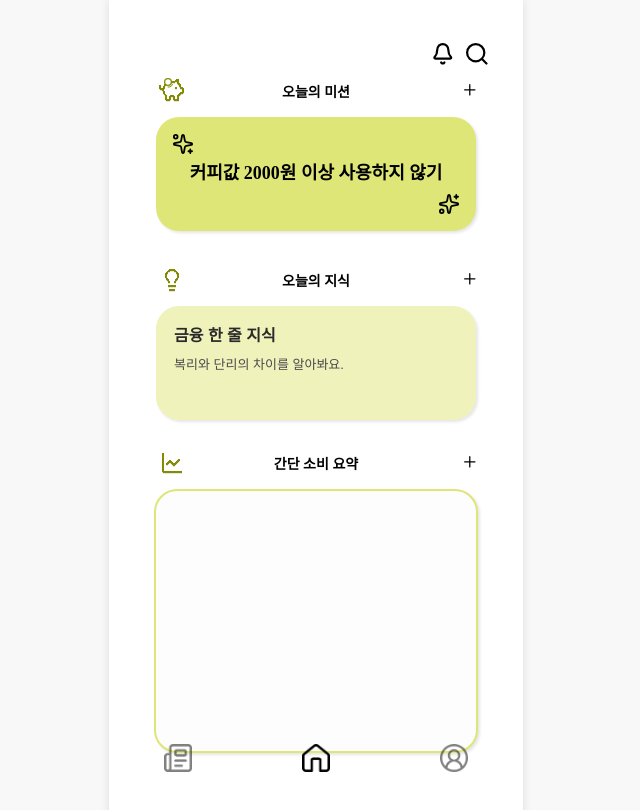
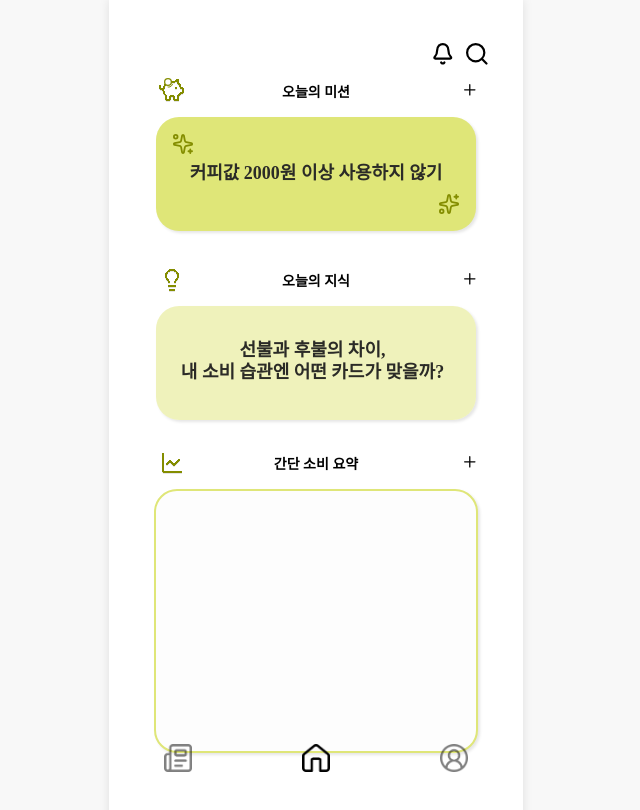
Before and after one commit to finhabit/finhabit_front, a React (Vite) app: page / in a window 1280 px wide. Shown: the top 810 px of the page, without its empty margins (324-964 px from the left). Built offline with nearby package versions, Linux system fonts and the light colour scheme.

Commit message:
[1104] 홈 디자인 수정

```diff
--- a/src/pages/finance/Finance.style.ts
+++ b/src/pages/finance/Finance.style.ts
@@ -133,17 +133,18 @@ export const CardBody = styled.div`
 `;
 
 export const CardTitle = styled.h3`
-  margin: 0;
-  font-size: 16px;
-  font-weight: 700;
-  color: #2a2a2a;
+  color: #2B2B27;
+  text-align: center;
+  font-family: Pretendard;
+  font-size: 18px;
+  font-weight: 600;
+  line-height: 1.2;
+  width: 100%;
+  max-width: 277px;
+  white-space: nowrap;
 `;
 
-export const CardDesc = styled.p`
-  margin: 0;
-  font-size: 13px;
-  color: #4a4a4a;
-`;
+
 
 export const Gap = styled.div``;
 
--- a/src/pages/finance/Finance.tsx
+++ b/src/pages/finance/Finance.tsx
@@ -12,7 +12,7 @@ import plusIcon from "../../assets/plus.svg";
 import {
     Screen, SafeArea, Header, HeaderSpacer, HeaderIcons, IconBtn, TopIcon,
     Section, TitleRow, Left, Right, TinyIcon, TinyPlus, TitleText,
-    CardKnowledge, CardQuiz, CardArchive, CardBody, CardTitle, CardDesc,
+    CardKnowledge, CardQuiz, CardArchive, CardBody, CardTitle,
     Gap, BottomSpacer
 } from "./Finance.style";
 
@@ -50,8 +50,8 @@ export default function Finance() {
 
                     <CardKnowledge>
                         <CardBody>
-                            <CardTitle>금융 한 줄 지식</CardTitle>
-                            <CardDesc>오늘은 복리와 단리의 차이를 알아봐요.</CardDesc>
+                            <CardTitle>선불과 후불의 차이,<br />
+                                내 소비 습관엔 어떤 카드가 맞을까?</CardTitle>
                         </CardBody>
                     </CardKnowledge>
 
@@ -72,8 +72,7 @@ export default function Finance() {
 
                     <CardQuiz>
                         <CardBody>
-                            <CardTitle>퀴즈: 예금 이자 계산</CardTitle>
-                            <CardDesc>연 3% 단리로 1,000,000원을 2년 맡기면 이자는?</CardDesc>
+                            <CardTitle>연 3% 단리로 1,000,000원을 <br />2년 맡기면 이자는?</CardTitle>
                         </CardBody>
                     </CardQuiz>
 
--- a/src/pages/home/Home.style.ts
+++ b/src/pages/home/Home.style.ts
@@ -122,7 +122,7 @@ export const DecorRight = styled.img`
 `;
 
 export const MissionText = styled.div`
-  color: #000;
+  color: #2B2B27;
   text-align: center;
   font-family: Pretendard;
   font-size: 18px;
@@ -153,17 +153,17 @@ export const CardBody = styled.div`
 `;
 
 export const CardTitle = styled.h3`
-  margin: 0;
-  font-size: 16px;
-  font-weight: 700;
-  color: #2a2a2a;
+  color: #2B2B27;
+  text-align: center;
+  font-family: Pretendard;
+  font-size: 18px;
+  font-weight: 600;
+  line-height: 1.2;
+  width: 100%;
+  max-width: 277px;
+  white-space: nowrap;
 `;
 
-export const CardDesc = styled.p`
-  margin: 0;
-  font-size: 13px;
-  color: #4a4a4a;
-`;
 
 /* ======= 간단 소비 요약 카드 ======= */
 export const SummaryCard = styled.div`
--- a/src/pages/home/Home.tsx
+++ b/src/pages/home/Home.tsx
@@ -17,7 +17,7 @@ import {
   Screen, SafeArea, Header, HeaderSpacer, HeaderIcons, IconBtn, TopIcon,
   Section, TitleRow, Left, Right, TinyIcon, TinyPlus, TitleText,
   MissionCard, DecorLeft, DecorRight, MissionText,
-  KnowledgeCard, CardBody, CardTitle, CardDesc,
+  KnowledgeCard, CardBody, CardTitle,
   SummaryCard,
   Gap, BottomSpacer
 } from "./Home.style";
@@ -84,8 +84,8 @@ export default function Home() {
 
           <KnowledgeCard>
             <CardBody>
-              <CardTitle>금융 한 줄 지식</CardTitle>
-              <CardDesc>복리와 단리의 차이를 알아봐요.</CardDesc>
+              <CardTitle>선불과 후불의 차이,<br />
+                내 소비 습관엔 어떤 카드가 맞을까?</CardTitle>
             </CardBody>
           </KnowledgeCard>
 
```
Also changed, not shown: src/assets/deco-left.svg, src/assets/deco-right.svg.
